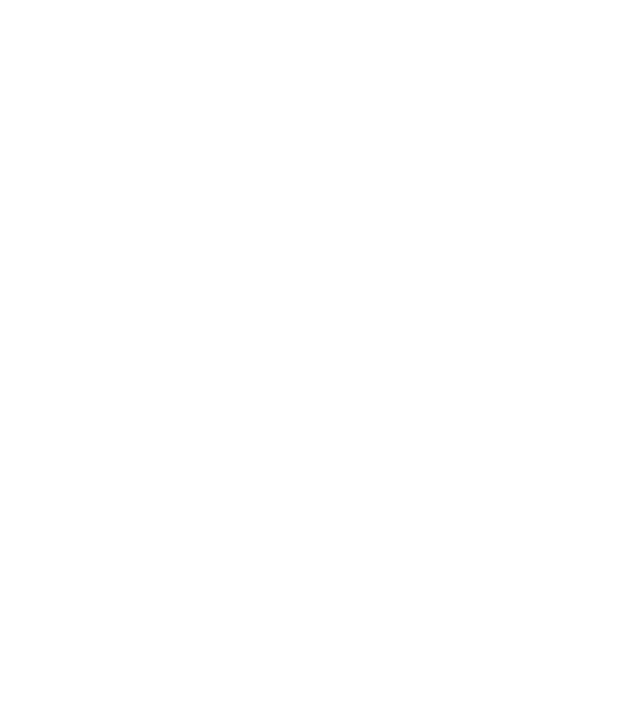
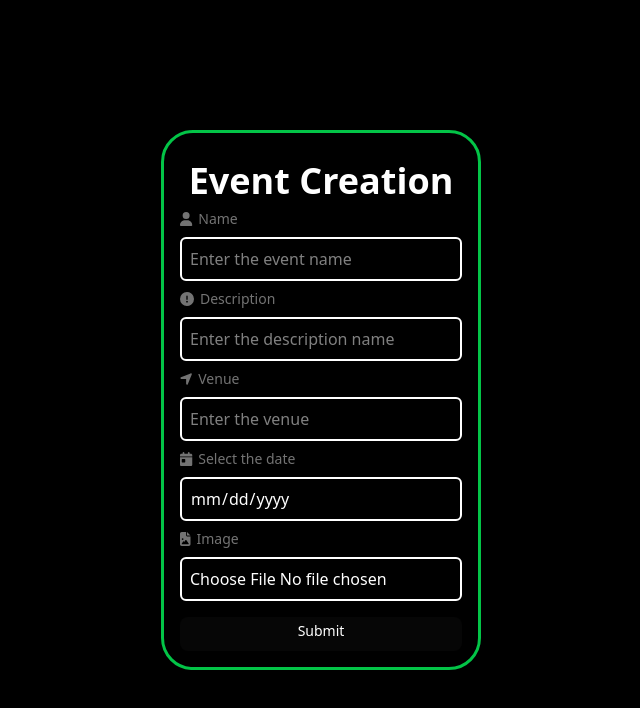
Before and after one commit to RATHODSHAAB/event-managment, a React (Vite) app: page /create-event in a window 1280 px wide. Before the commit this address had no page. Shown: the top 708 px of the page, without its empty margins (319-959 px from the left). Built offline with nearby package versions, Linux system fonts and the light colour scheme.

Commit message:
new changes / create-event

```diff
--- a/package.json
+++ b/package.json
@@ -10,6 +10,11 @@
     "preview": "vite preview"
   },
   "dependencies": {
+    "@fortawesome/fontawesome-svg-core": "^6.7.2",
+    "@fortawesome/free-brands-svg-icons": "^6.7.2",
+    "@fortawesome/free-regular-svg-icons": "^6.7.2",
+    "@fortawesome/free-solid-svg-icons": "^6.7.2",
+    "@fortawesome/react-fontawesome": "^0.2.2",
     "@tailwindcss/vite": "^4.1.11",
     "axios": "^1.10.0",
     "react": "^19.1.0",
--- a/src/App.tsx
+++ b/src/App.tsx
@@ -4,6 +4,7 @@
 import { SignUp } from "./Pages/SignUp";
 import { SignIn } from "./Pages/SignIn";
 import { Dashboard } from "./Pages/DahshBoard";
+import { EventForm } from "./Pages/EventForm";
 
 
 
@@ -14,6 +15,7 @@
         <Route path="/" element={<Dashboard />}></Route>
         <Route path="/signup" element={<SignUp />} />
         <Route path="/signin" element={<SignIn />} />
+        <Route path="/create-event" element={<EventForm />} />
       </Routes>
     </>
   );
--- a/src/Components/Heading.jsx
+++ b/src/Components/Heading.tsx
@@ -1,5 +1,5 @@
 export  function Heading({label}) {
-return <div className="text-4xl  font-bold pt-6">
+return <div className="text-4xl  font-bold pt-5">
     {label}
 </div>
 }
--- a/src/Components/InpuBox.tsx
+++ b/src/Components/InpuBox.tsx
@@ -1,9 +1,11 @@
-export function InputBox( {label , placeholder, onChange } ) {
+export function InputBox( {label , placeholder, onChange, type="text", icon } ) {
     return <div>
-        <div className="text-sm text-neutral-500 font-medium text-left py-2">
-        {label}
+        <div className=" flex text-sm text-neutral-500 font-medium text-left py-2 items-center ">
+          {icon}
+        {label && <div className="ml-[6px]"> {label} </div> }
         </div>
-        <input onChange={onChange} placeholder={placeholder} className="w-full border-2 rounded-md py-2 px-2" >
-        </input>
+
+        <input  type={type} onChange={onChange} placeholder={placeholder} className="w-full border-2 rounded-md py-2 px-2" />
+
     </div>
 }
--- /dev/null
+++ b/src/Pages/EventForm.tsx
@@ -0,0 +1,44 @@
+import { useState, type ChangeEvent } from "react"
+import { Button } from "../Components/Button"
+import { Heading } from "../Components/Heading"
+import { InputBox } from "../Components/InpuBox"
+import { FontAwesomeIcon } from '@fortawesome/react-fontawesome';
+import {  faUser , faCalendarDay , faCircleExclamation , faLocationArrow , faFileImage} from '@fortawesome/free-solid-svg-icons';
+
+export const EventForm = () => {
+    const [selectedDate , setSelectedDate] = useState("");
+
+    return (
+        <div className="bg-[#000000] h-screen flex justify-center">
+            <div className="flex flex-col justify-center">
+                <div className=" bg-[#000000] w-80 text-center text-white p-2 h-max px-4 border-[3px] border-[#03c447]
+                backdrop:blur-3xl rounded-4xl">
+                    <Heading label={"Event Creation"} />
+                    <InputBox
+                    icon={<FontAwesomeIcon icon={faUser} />}
+                    label={"Name"} placeholder={"Enter the event name"} type="text" ></InputBox>
+
+
+                    <InputBox
+                    icon={<FontAwesomeIcon icon={faCircleExclamation} />}
+                    label={"Description"} placeholder={"Enter the description name"} type="text" ></InputBox>
+
+                    <InputBox
+                     icon={<FontAwesomeIcon icon={faLocationArrow} />}
+                    label={"Venue"} placeholder={"Enter the venue"} type="text" ></InputBox>
+
+                    <InputBox
+                     icon={<FontAwesomeIcon icon={faCalendarDay} />}
+                     label={"Select the date"} placeholder={"Emter the date"} type="date" > </InputBox>
+
+                      <InputBox
+                    icon={<FontAwesomeIcon icon={faFileImage} />}
+                    label={"Image"} placeholder={"Choose the image"} type="file" ></InputBox>
+
+
+                    <Button label={"Submit"}  ></Button>
+                </div>
+            </div>
+        </div>
+    )
+}
--- a/src/Pages/SignIn.tsx
+++ b/src/Pages/SignIn.tsx
@@ -3,13 +3,19 @@
 import { Button } from '../Components/Button';
 import { Heading } from '../Components/Heading'
 import { InputBox } from '../Components/InpuBox';
+import { DropDown } from '../Components/DropDown';
 import axios from 'axios';
 import {  useNavigate } from 'react-router-dom';
+
+import { FontAwesomeIcon } from '@fortawesome/react-fontawesome';
+import {  faUser , faKey } from '@fortawesome/free-solid-svg-icons';
+
 
 
 export const SignIn = () => {
    const [username, setUsername] = useState("");
    const [password, setPassword] = useState("");
+   const [role, setRole] = useState("");
    const navigate = useNavigate();
 
   return (
@@ -18,28 +24,58 @@
          <div className=" bg-[#000000] w-80 text-center text-white p-2 h-max px-4 border-[3px] border-[#03c447]
           backdrop:blur-3xl rounded-4xl">
         <Heading label={"Sign In"} />
-        <InputBox onChange={(e : React.ChangeEvent<HTMLInputElement>)=> {
+        <InputBox
+        icon={<FontAwesomeIcon icon={faUser} />}
+        onChange={(e : React.ChangeEvent<HTMLInputElement>)=> {
           setUsername(e.target.value);
         }}
          label={"Username"} placeholder={"Enter your username"}></InputBox>
-        <InputBox onChange={(e : React.ChangeEvent<HTMLInputElement>)=> {
+
+
+        <InputBox
+        icon={<FontAwesomeIcon icon={faKey} />}
+        onChange={(e : React.ChangeEvent<HTMLInputElement>)=> {
           setPassword(e.target.value);
         }}
         label={"Password"} placeholder={"Enter your password"} ></InputBox>
 
-        <Button onClick={async () => {
-          const response = await axios.post("http://localhost:3000/api/v1/user/signin", {
-            username,
-            password,
-            role: "user"
-          });
-            localStorage.setItem("token", response.data.token);
-            navigate('/')
-        }
+        <DropDown role={role} setRole={setRole}></DropDown>
 
+              <Button
+  label={"Register"}
+  onClick={async () => {
+    try {
+      // Set API endpoint based on role
+      const url =
+        role === "admin"
+          ? "http://localhost:3000/api/v1/admin/signin"
+          : "http://localhost:3000/api/v1/user/signin";
+
+      // Prepare payload based on role
+      const payload =
+        role === "admin"
+          ? { username,  password, role,  }
+          : { username,  password, role };
+
+      // Make Axios POST request
+      const response = await axios.post(url, payload);
+
+      // Save token in localStorage
+      localStorage.setItem("token", response.data.token);
+      if(role === 'admin' ){
+        navigate('/')
       }
 
-         label={"Sign In"}></Button>
+      // Optionally navigate or show success message
+      console.log("Registered successfully");
+    } catch (error) {
+      console.error("Registration failed:", error);
+      // Optionally show error message to user
+    }
+  }}
+></Button>
+
+
         <BottomWarning label={"Donot have an account?"} to={"/signup"} buttonText={"Sign Up"} ></BottomWarning>
          </div>
       </div>
--- a/src/Pages/SignUp.tsx
+++ b/src/Pages/SignUp.tsx
@@ -5,8 +5,12 @@
 import { Heading } from '../Components/Heading';
 import { InputBox } from '../Components/InpuBox';
 import axios from 'axios';
+import {  useNavigate } from 'react-router-dom';
+import { FontAwesomeIcon } from '@fortawesome/react-fontawesome';
+import {  faUser , faKey , faEnvelope } from '@fortawesome/free-solid-svg-icons';
 
  export const SignUp = () => {
+  const navigate = useNavigate();
   const [username, setUsername] = useState("");
   const [email, setEmail] = useState("");
   const [password, setPassword] = useState("");
@@ -19,15 +23,25 @@
          <div className=" bg-[#000000] w-80 text-center text-white p-2 h-max px-4 border-[3px] border-[#03c447]
           backdrop:blur-3xl rounded-4xl">
         <Heading label={"Sign Up"} />
-        <InputBox onChange={(e : React.ChangeEvent<HTMLInputElement>)=> {
+        <InputBox
+        icon={<FontAwesomeIcon icon={faUser} />}
+        onChange={(e : React.ChangeEvent<HTMLInputElement>)=> {
           setUsername(e.target.value)
         }}
          label={"Username"} placeholder={"Enter your username"}></InputBox>
-        <InputBox onChange={(e : React.ChangeEvent<HTMLInputElement>)=> {
+
+
+        <InputBox
+        icon={<FontAwesomeIcon icon={faEnvelope} />}
+         onChange={(e : React.ChangeEvent<HTMLInputElement>)=> {
           setEmail(e.target.value)
         }}
          label={"Email"} placeholder={"Enter your email"}></InputBox>
-        <InputBox onChange={(e : React.ChangeEvent<HTMLInputElement>)=> {
+
+
+        <InputBox
+         icon={<FontAwesomeIcon icon={faKey} />}
+        onChange={(e : React.ChangeEvent<HTMLInputElement>)=> {
           setPassword(e.target.value)
         }}
          label={"Password"} placeholder={"Enter your passowrd"}></InputBox>
@@ -41,7 +55,7 @@
 
           )}
 
-        <Button label={"Register"}  onClick={async ()=> {
+        {/* <Button label={"Register"}  onClick={async ()=> {
            const response = await axios.post("http://localhost:3000/api/v1/user/signup", {
             username,
             email,
@@ -51,7 +65,42 @@
            })
             localStorage.setItem("token", response.data.token)
         }}
-        ></Button>
+        ></Button> */}
+
+        <Button
+  label={"Register"}
+  onClick={async () => {
+    try {
+      // Set API endpoint based on role
+      const url =
+        role === "admin"
+          ? "http://localhost:3000/api/v1/admin/signup"
+          : "http://localhost:3000/api/v1/user/signup";
+
+      // Prepare payload based on role
+      const payload =
+        role === "admin"
+          ? { username, email, password, role, secretKey }
+          : { username, email, password, role };
+
+      // Make Axios POST request
+      const response = await axios.post(url, payload);
+
+      // Save token in localStorage
+      localStorage.setItem("token", response.data.token);
+      if(role === 'admin' ){
+        navigate('/')
+      }
+
+      // Optionally navigate or show success message
+      console.log("Registered successfully");
+    } catch (error) {
+      console.error("Registration failed:", error);
+      // Optionally show error message to user
+    }
+  }}
+></Button>
+
 
         <BottomWarning label={"Already have an account?"} to={"/signin"} buttonText={"Sign In"} ></BottomWarning>
          </div>
```
Also changed, not shown: src/Pages/DahshBoard.tsx (+9 -0 lines), 1 other file (tests, documents, lock files or other folders).
